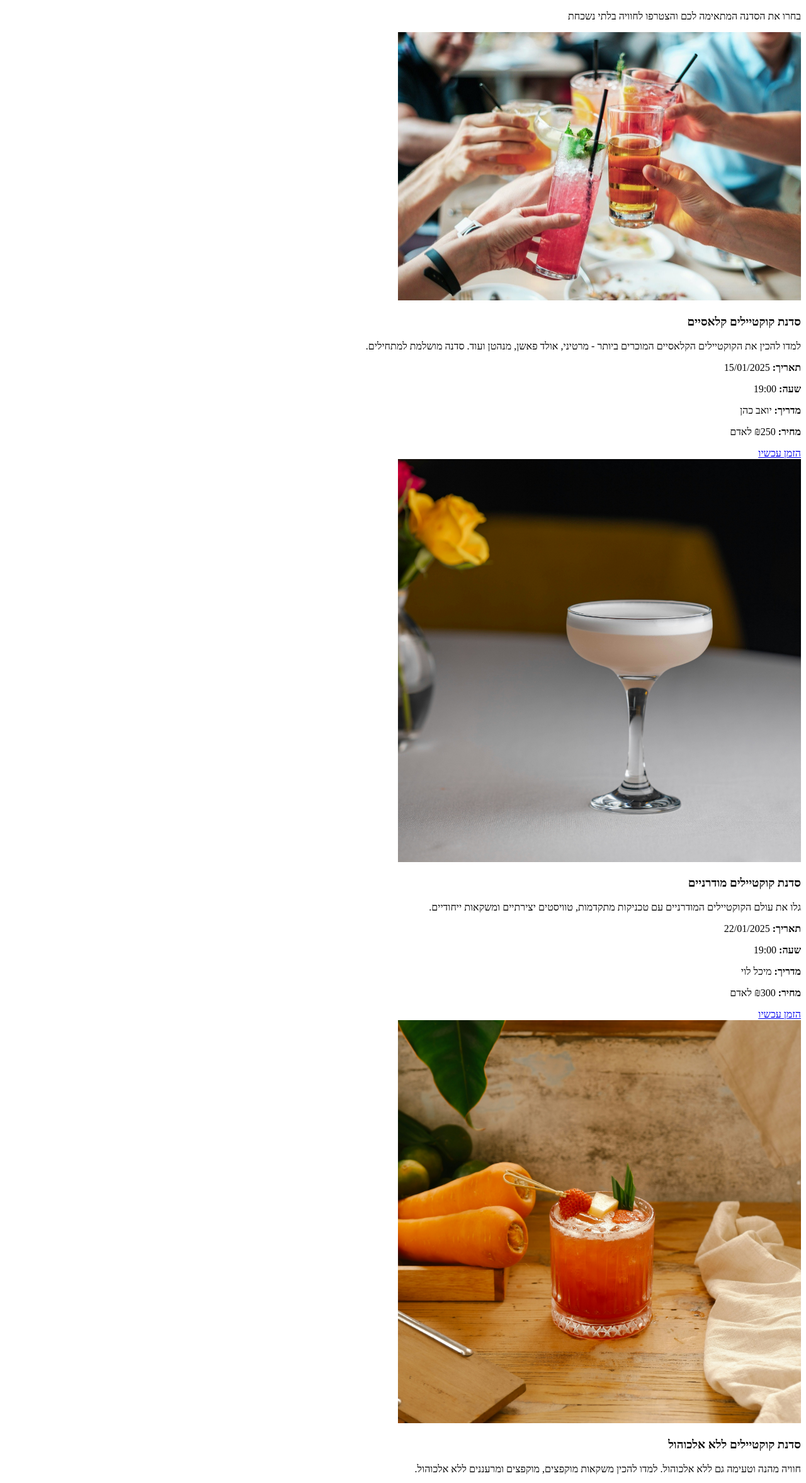
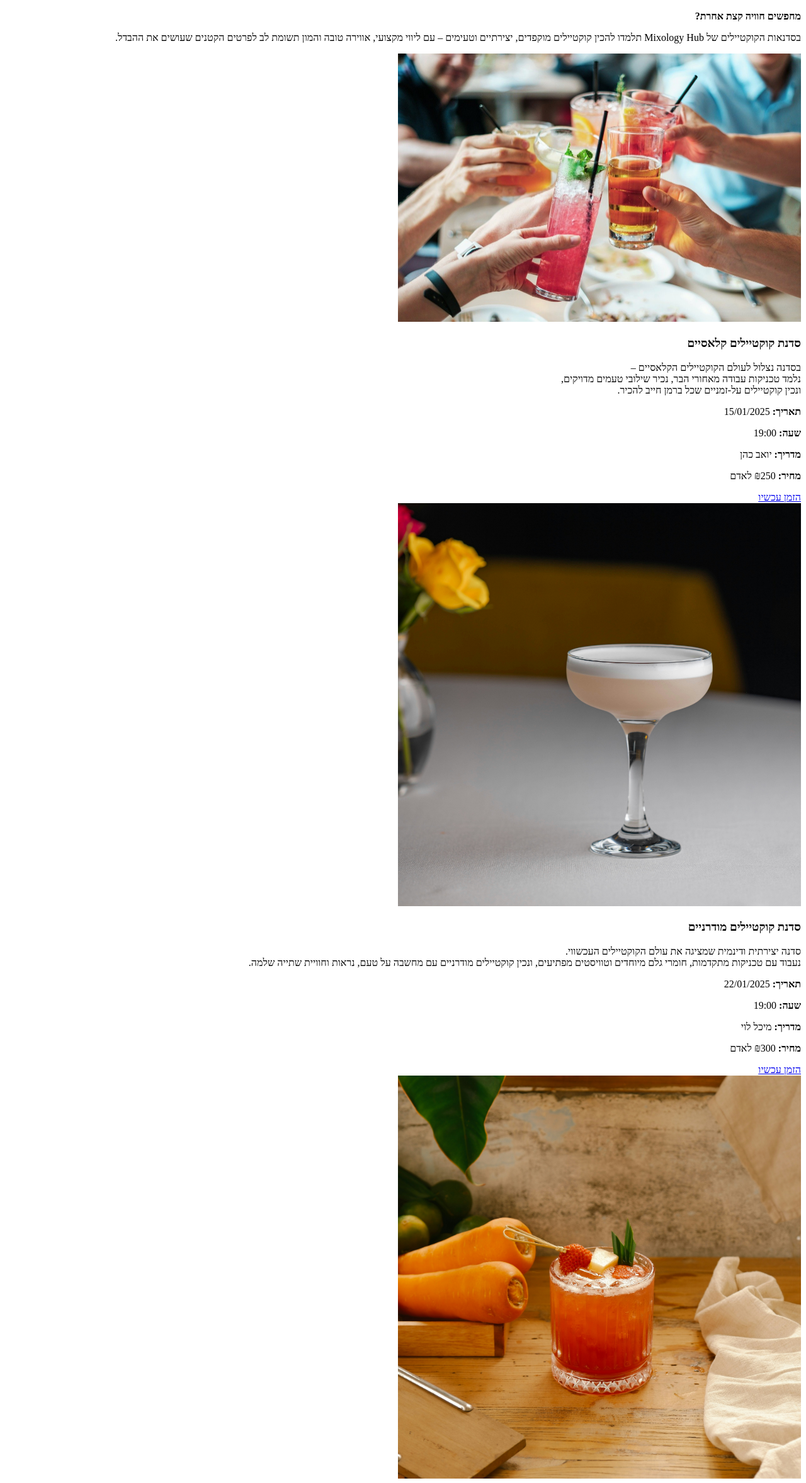
Before and after one commit to RoyiKatz1/bgu-web-course, a plain HTML site: page pages/workshops.html in a window 1280 px wide. Shown: the part 138-2493 px from the top of the page at 63% size. Drawn offline with Linux system fonts and the light colour scheme.

Commit message:
updated workshop texts

```diff
--- a/pages/workshops.html
+++ b/pages/workshops.html
@@ -31,7 +31,9 @@
         <section class="page-header">
             <div class="container">
                 <h1 class="page-title">סדנאות קוקטיילים</h1>
-                <p class="page-subtitle">בחרו את הסדנה המתאימה לכם והצטרפו לחוויה בלתי נשכחת</p>
+                <p><strong>מחפשים חוויה קצת אחרת?</strong></p>
+                <p class="page-subtitle">בסדנאות הקוקטיילים של Mixology Hub תלמדו להכין קוקטיילים מוקפדים, יצירתיים וטעימים –
+                    עם ליווי מקצועי, אווירה טובה והמון תשומת לב לפרטים הקטנים שעושים את ההבדל.</p>
             </div>
         </section>
 
@@ -44,7 +46,11 @@
                         </div>
                         <div class="workshop-card__content">
                             <h3 class="workshop-card__title">סדנת קוקטיילים קלאסיים</h3>
-                            <p class="workshop-card__description">למדו להכין את הקוקטיילים הקלאסיים המוכרים ביותר - מרטיני, אולד פאשן, מנהטן ועוד. סדנה מושלמת למתחילים.</p>
+                            <p class="workshop-card__description">בסדנה נצלול לעולם הקוקטיילים הקלאסיים –
+                                <br/>
+                                נלמד טכניקות עבודה מאחורי הבר, נכיר שילובי טעמים מדויקים,
+                                <br/>
+                                ונכין קוקטיילים על-זמניים שכל ברמן חייב להכיר.</p>
                             <div class="workshop-card__details">
                                 <p class="workshop-card__date"><strong>תאריך:</strong> 15/01/2025</p>
                                 <p class="workshop-card__time"><strong>שעה:</strong> 19:00</p>
@@ -61,7 +67,10 @@
                         </div>
                         <div class="workshop-card__content">
                             <h3 class="workshop-card__title">סדנת קוקטיילים מודרניים</h3>
-                            <p class="workshop-card__description">גלו את עולם הקוקטיילים המודרניים עם טכניקות מתקדמות, טוויסטים יצירתיים ומשקאות ייחודיים.</p>
+                            <p class="workshop-card__description">סדנה יצירתית ודינמית שמציגה את עולם הקוקטיילים העכשווי.
+                                <br/>
+                                נעבוד עם טכניקות מתקדמות, חומרי גלם מיוחדים וטוויסטים מפתיעים,
+                                ונכין קוקטיילים מודרניים עם מחשבה על טעם, נראות וחוויית שתייה שלמה.</p>
                             <div class="workshop-card__details">
                                 <p class="workshop-card__date"><strong>תאריך:</strong> 22/01/2025</p>
                                 <p class="workshop-card__time"><strong>שעה:</strong> 19:00</p>
@@ -78,7 +87,11 @@
                         </div>
                         <div class="workshop-card__content">
                             <h3 class="workshop-card__title">סדנת קוקטיילים ללא אלכוהול</h3>
-                            <p class="workshop-card__description">חוויה מהנה וטעימה גם ללא אלכוהול. למדו להכין משקאות מוקפצים, מוקפצים ומרעננים ללא אלכוהול.</p>
+                            <p class="workshop-card__description">חוויה מפתיעה וצבעונית של קוקטיילים מוקפדים – בלי אלכוהול.
+                                <br/>
+                                נכין משקאות מרעננים, יפים ומלאי טעם, שמרגישים כמו בר אמיתי
+                                <br/>
+                                ומתאימים לכל מי שרוצה ליהנות מהחוויה, בלי האלכוהול.</p>
                             <div class="workshop-card__details">
                                 <p class="workshop-card__date"><strong>תאריך:</strong> 29/01/2025</p>
                                 <p class="workshop-card__time"><strong>שעה:</strong> 18:00</p>
@@ -95,7 +108,11 @@
                         </div>
                         <div class="workshop-card__content">
                             <h3 class="workshop-card__title">סדנת קוקטיילים למתקדמים</h3>
-                            <p class="workshop-card__description">למתנסים שכבר מכירים את הבסיס. טכניקות מתקדמות, עיצוב קוקטיילים, עבודה עם ביטרים ועוד.</p>
+                            <p class="workshop-card__description">סדנה למי שכבר מכיר את עולם הקוקטיילים ורוצה לקחת צעד קדימה.
+                                <br/>
+                                נתמקד בטכניקות מורכבות יותר, דיוק בטעמים ועבודה ברמה גבוהה,
+                                <br/>
+                                ונעמיק בתהליכים שמבדילים בין קוקטייל טוב לקוקטייל מצוין.</p>
                             <div class="workshop-card__details">
                                 <p class="workshop-card__date"><strong>תאריך:</strong> 05/02/2025</p>
                                 <p class="workshop-card__time"><strong>שעה:</strong> 19:30</p>
@@ -112,7 +129,11 @@
                         </div>
                         <div class="workshop-card__content">
                             <h3 class="workshop-card__title">סדנת קוקטיילים לזוגות</h3>
-                            <p class="workshop-card__description">ערב רומנטי ומיוחד לזוגות. למדו יחד להכין קוקטיילים מושלמים תוך יצירת חוויה משותפת בלתי נשכחת.</p>
+                            <p class="workshop-card__description">חוויה זוגית קלילה ומהנה של יצירה משותפת, טעמים ואווירה.
+                                <br/>
+                                מכינים קוקטיילים יחד, לומדים, טועמים –
+                                <br/>
+                                ומבלים זמן איכות אמיתי, קצת אחר מהרגיל.</p>
                             <div class="workshop-card__details">
                                 <p class="workshop-card__date"><strong>תאריך:</strong> 12/02/2025</p>
                                 <p class="workshop-card__time"><strong>שעה:</strong> 20:00</p>
```
